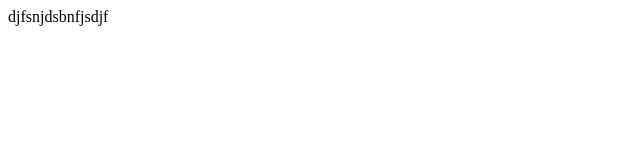
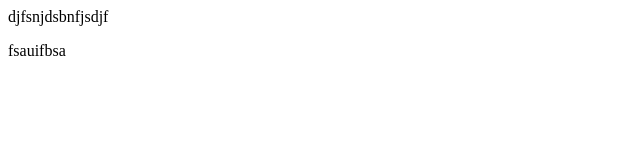
Before and after one commit to vishureddy7/localrepo, a plain HTML site: page index.html in a window 1280 px wide. Shown: the full height of the page, 0-640 px from the left. Drawn offline with Linux system fonts and the light colour scheme.

Commit message:
added up

```diff
--- a/index.html
+++ b/index.html
@@ -1 +1,2 @@
 <p>djfsnjdsbnfjsdjf</p>
+<p>fsauifbsa</p>
```
